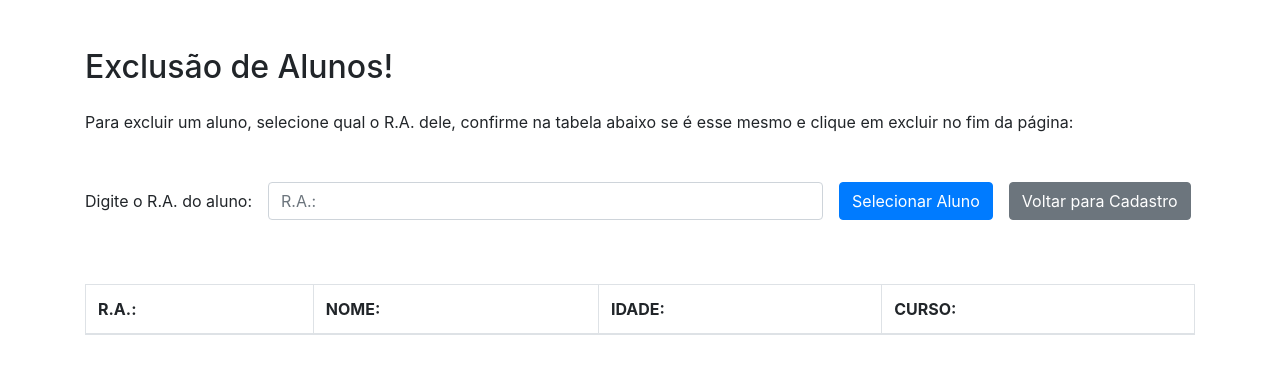
After one commit to GuiLeandrin/college_projects, a PHP site: page /aluno_exclusao.php in a window 1280 px wide. The commit adds this page. Shown: the top 374 px of the page. Run offline with PHP 8.4, Linux system fonts and the light colour scheme; data comes from the database, SQL or seed files in the repository; lists and menus that the app fills with data are empty.

Commit message:
Php_Ex_Conexão_Banco_Inserção_Exclusão

```diff
--- a/html_css/Ex_Workspace/cadastro.html
+++ b/html_css/Ex_Workspace/cadastro.html
@@ -18,7 +18,7 @@
         </header>
         <div class="line_white"></div>
         <main class="form_cadastro">
-            <form action="cadastrar.php" method="POST">
+            <form action="" method="POST">
                 <div class="cadastro_geral">
                     <div class="cs_left">
                         <div class="nome_cadastro">
--- a/html_css/Ex_Workspace/index.html
+++ b/html_css/Ex_Workspace/index.html
@@ -29,7 +29,7 @@
                 </div>
                 <div class="botao_login">
                     <button type="submit" class="b_entrar_login">Entrar</button>
-                    <a href="cadastro.php" class="b_cadastrar_login">Cadastrar</a>
+                    <a href="cadastro.html" class="b_cadastrar_login">Cadastrar</a>
                 </div>
             </form>
         </main>
--- /dev/null
+++ b/php/Ex_Conexão_Banco/Pesquisa_Inserção_Alunos/aluno_exclusao.php
@@ -0,0 +1,80 @@
+<!DOCTYPE html>
+<html lang="pt-br">
+<head>
+    <meta charset="UTF-8">
+    <meta name="viewport" content="width=device-width, initial-scale=1.0">
+    <title>Cadastro</title>
+    <link rel="stylesheet" href="https://stackpath.bootstrapcdn.com/bootstrap/4.5.2/css/bootstrap.min.css">
+</head>
+<body class="container mt-5">
+    <h2 class="mb-4">Exclusão de Alunos!</h2>
+    <p class="mb-5">Para excluir um aluno, selecione qual o R.A. dele, confirme na tabela abaixo se é esse mesmo e clique em excluir no fim da página:</p>
+    <form action="" method="POST">
+    <div class="form-group d-flex align-items-center">
+        <label for="ra" class="mb-0 pr-3">Digite o R.A. do aluno:</label>
+        <input type="number" name="ra" id="ra" placeholder="R.A.:" class="form-control w-50 mr-3" >
+        <input type="submit" value="Selecionar Aluno" class="btn btn-primary mr-3">
+        <a href="aluno_novo.php" class="btn btn-secondary">Voltar para Cadastro</a>
+    </div>
+    </form>
+    <br><br>
+    <table class="table table-bordered table-striped">
+        <thead>
+            <tr>
+                <th>R.A.:</th>
+                <th>NOME:</th>
+                <th>IDADE:</th>
+                <th>CURSO:</th>
+            </tr>
+        </thead>
+        <tbody>
+            <?php
+                $conexao = new mysqli("localhost", "root", "", "ite");
+                $ra = $_POST['ra'] ?? "";
+
+                $confirmarAluno = "SELECT * FROM alunos WHERE ra = '$ra';";
+                $confirma = $conexao->query($confirmarAluno);
+                foreach($confirma as $linha)
+                {
+                    echo "
+                    <tr>
+                        <td>" . $linha['ra'] . "</td>
+                        <td>" . $linha['nome'] ."</td>
+                        <td>" . $linha['idade'] ."</td>
+                        <td>" . $linha['curso'] . "</td>
+                    </tr>
+                    ";
+                }
+            ?>
+        </tbody>
+    </table>
+    <?php
+    if (!empty($confirma) && $confirma->num_rows > 0) {
+        echo"<form action='' method='POST'>
+            <input type='hidden' name='ra' value='$ra'>
+            <input type='submit' name='excluir' value='Excluir' class='btn btn-danger'>
+        </form>
+        ";
+    }
+    if (isset($_POST['excluir'])) {
+        $ra = $_POST['ra'];
+        $excluirAluno = "DELETE FROM alunos WHERE ra = '$ra';";
+        $excluir = $conexao->query($excluirAluno);
+
+        if ($excluir) {
+            echo "
+            <div class='bg-success mt-4 rounded text-center w-100 p-3 mt-5'>
+                <p class='text-white m-0 d-flex justify-content-center align-items-center h-100'>Aluno Excluído com Sucesso!!</p>
+            </div>
+            ";
+        } else {
+            echo "
+            <div class='bg-danger mt-4 rounded text-center w-100 p-3 mt-5'>
+                <p class='text-white m-0 d-flex justify-content-center align-items-center h-100'>Erro na Exclusão, Tente Novamente!!</p>
+            </div>
+            ";
+        }
+    }
+    ?>
+</body>
+</html>
```
Also changed, not shown: html_css/Ex_Workspace/home.html (deleted, +0 -11 lines), php/Ex_Conexão_Banco/Pesquisa_Inserção_Alunos/aluno_novo.php (+86 -6 lines), php/Ex_Conexão_Banco/Pesquisa_Inserção_Alunos/index.php (renamed from php/Ex_Conexão_Banco/Pesquisa_Inserção_Alunos/aluno_consulta.php, +7 -7 lines).
